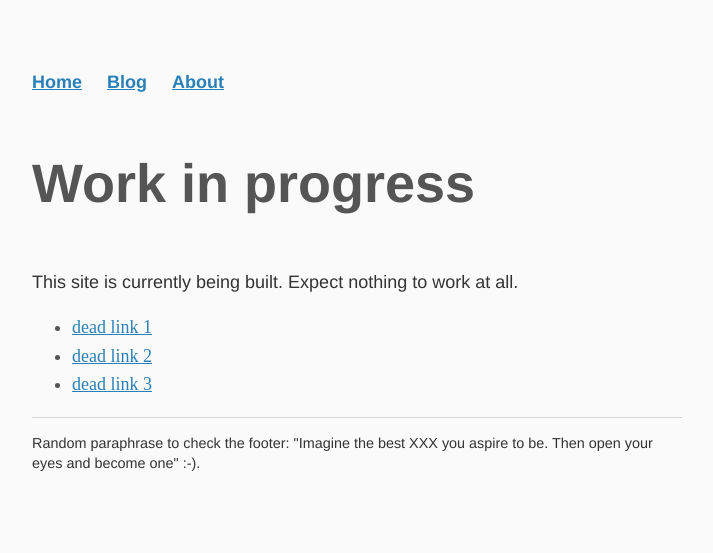
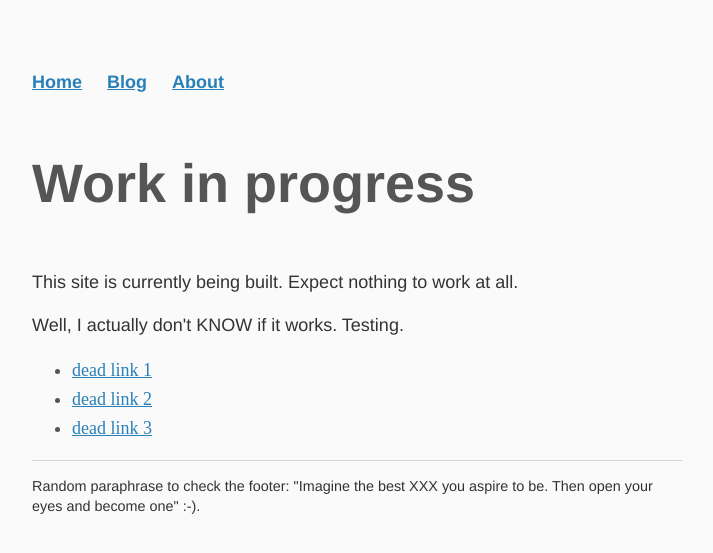
Before and after one commit to ljzolw/ljzolw.github.io, a Jekyll site: the page built from index.html, in a window 1280 px wide. Shown: the top 553 px of the page, without its empty margins (283-996 px from the left). Built offline with Jekyll 4.4.1, drawn with Linux system fonts in a browser that asks for light colours.

Commit message:
Right, but did it reload?

```diff
--- a/index.html
+++ b/index.html
@@ -6,7 +6,8 @@ title: ljzolw's little workshop
 <div class="container">
     <div class="blurb">
         <h3>Work in progress</h3>
-        <p>This site is currently being built. Expect nothing to work at all.</a></p>
+        <p>This site is currently being built. Expect nothing to work at all.</p>
+        <p>Well, I actually don't KNOW if it works. Testing.</p>
         <ul>
             <li><a href="dead_link_1">dead link 1</a></li>
             <li><a href="dead_link_2">dead link 2</a></li>
```
